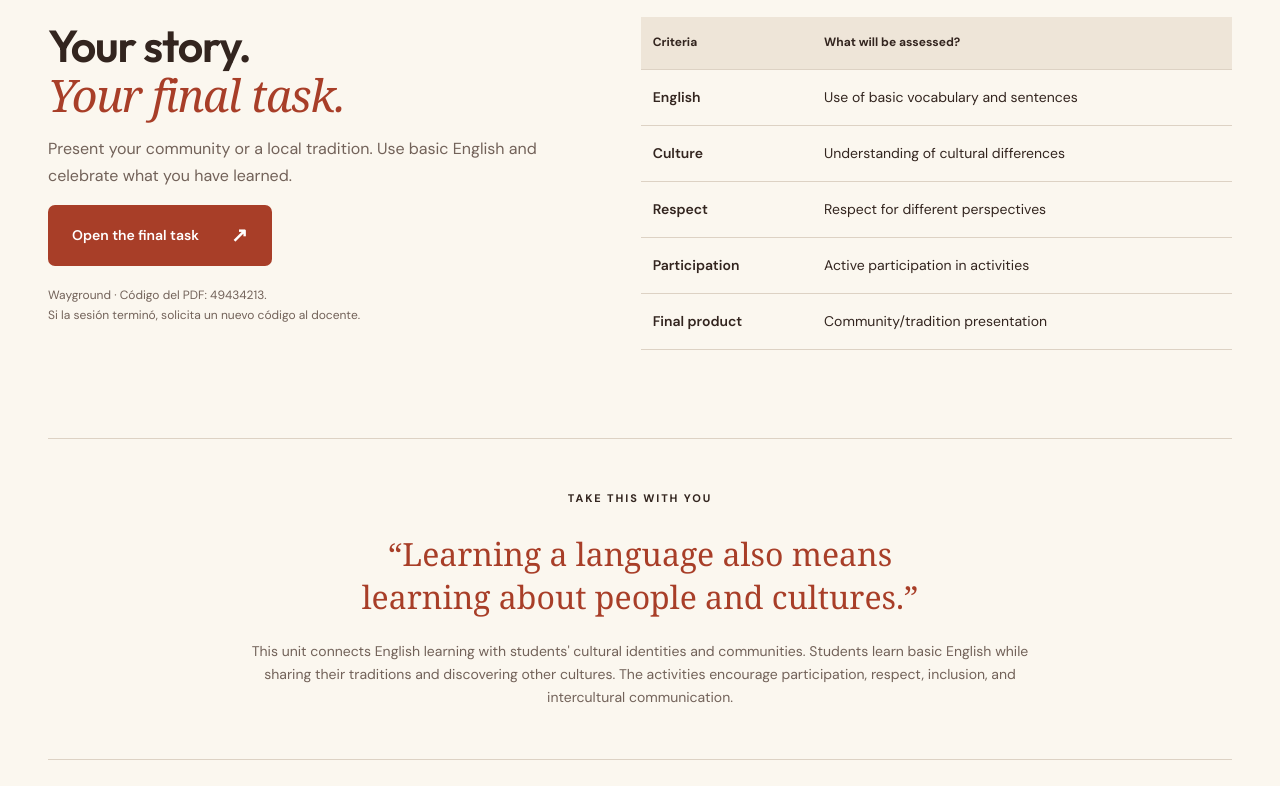
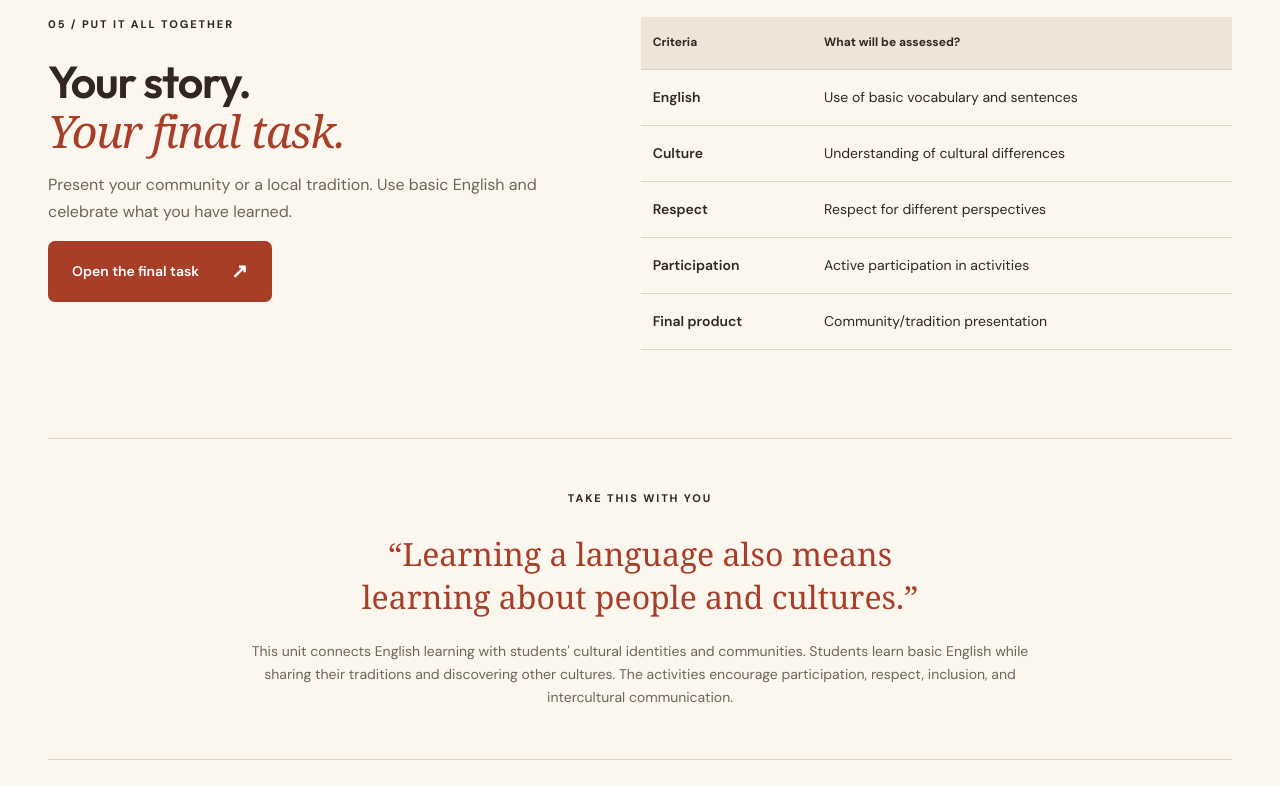
Before and after one commit to tauro9905/englishclass, a plain HTML site: page index.html in a window 1280 px wide. Shown: the part 4272-5058 px from the top of the page. Drawn offline with Linux system fonts and the light colour scheme.

Commit message:
Update final task link and remove outdated session note

```diff
--- a/index.html
+++ b/index.html
@@ -23,7 +23,7 @@
 <section id="modules" class="modules-section section"><div class="wrap"><div class="section-heading"><div><p class="eyebrow">02 / YOUR LEARNING JOURNEY</p><h2>Four ways to <em>connect.</em></h2></div><p lang="es">Elige un módulo. Toca una palabra<br>para descubrir su significado.</p></div><div class="module-tabs" role="tablist" aria-label="Learning modules"><button id="tab-0" role="tab" aria-selected="true" aria-controls="module-panel" data-module="0"><span>01</span> My Identity</button><button id="tab-1" role="tab" aria-selected="false" aria-controls="module-panel" tabindex="-1" data-module="1"><span>02</span> My Community</button><button id="tab-2" role="tab" aria-selected="false" aria-controls="module-panel" tabindex="-1" data-module="2"><span>03</span> My Traditions</button><button id="tab-3" role="tab" aria-selected="false" aria-controls="module-panel" tabindex="-1" data-module="3"><span>04</span> Other Cultures</button></div><div id="module-panel" role="tabpanel" aria-labelledby="tab-0" tabindex="0"></div><noscript><p>Enable JavaScript to explore the interactive modules and activity links.</p></noscript></div></section>
 <section id="activities" class="section wrap"><div class="section-heading"><div><p class="eyebrow">03 / LEARN BY DOING</p><h2>A little practice.<br><em>A world of discovery.</em></h2></div><p>Speak, draw, write, or use visual materials.<br>Choose how you want to participate.</p></div><div class="activities-grid" id="activity-list"></div><p class="resource-note" lang="es">Los botones abren los recursos originales del PDF en otra pestaña. Algunos pueden requerir acceso del docente o una sesión activa.</p></section>
 <section id="inclusion" class="inclusion-section section"><div class="wrap"><div class="section-heading"><div><p class="eyebrow">04 / EVERY VOICE BELONGS</p><h2>Our differences make<br>our communities <em>richer.</em></h2></div><span class="big-star" aria-hidden="true">✳</span></div><div class="inclusion-grid"><article><h3>Many cultures</h3><p>We learn that cultures and traditions can be different.</p></article><article><h3>Every kind of family</h3><p>We welcome different family structures and experiences.</p></article><article><h3>Every community</h3><p>We include both rural and urban communities.</p></article><article><h3>Every language</h3><p>We respect our first languages and cultural backgrounds.</p></article><article><h3>No stereotypes</h3><p>We explore differences respectfully, without generalizations.</p></article><article><h3>Respect, always</h3><p>We listen to and value our classmates' experiences.</p></article></div></div></section>
-<section id="assessment" class="section wrap assessment-grid"><div><p class="eyebrow">05 / PUT IT ALL TOGETHER</p><h2>Your story.<br><em>Your final task.</em></h2><p>Present your community or a local tradition. Use basic English and celebrate what you have learned.</p><a class="button" href="https://wayground.com/join?gc=49434213" target="_blank" rel="noopener noreferrer">Open the final task <span aria-hidden="true">↗</span></a><p class="resource-note" lang="es">Wayground · Código del PDF: 49434213.<br>Si la sesión terminó, solicita un nuevo código al docente.</p></div><div class="assessment-table"><table><caption>Assessment methods</caption><thead><tr><th scope="col">Criteria</th><th scope="col">What will be assessed?</th></tr></thead><tbody><tr><th scope="row">English</th><td>Use of basic vocabulary and sentences</td></tr><tr><th scope="row">Culture</th><td>Understanding of cultural differences</td></tr><tr><th scope="row">Respect</th><td>Respect for different perspectives</td></tr><tr><th scope="row">Participation</th><td>Active participation in activities</td></tr><tr><th scope="row">Final product</th><td>Community/tradition presentation</td></tr></tbody></table></div></section>
+<section id="assessment" class="section wrap assessment-grid"><div><p class="eyebrow">05 / PUT IT ALL TOGETHER</p><h2>Your story.<br><em>Your final task.</em></h2><p>Present your community or a local tradition. Use basic English and celebrate what you have learned.</p><a class="button" href="https://wayground.com/join/quiz/6aa04081c7111445a42c17c6/start?studentShare=true" target="_blank" rel="noopener noreferrer">Open the final task <span aria-hidden="true">↗</span></a></div><div class="assessment-table"><table><caption>Assessment methods</caption><thead><tr><th scope="col">Criteria</th><th scope="col">What will be assessed?</th></tr></thead><tbody><tr><th scope="row">English</th><td>Use of basic vocabulary and sentences</td></tr><tr><th scope="row">Culture</th><td>Understanding of cultural differences</td></tr><tr><th scope="row">Respect</th><td>Respect for different perspectives</td></tr><tr><th scope="row">Participation</th><td>Active participation in activities</td></tr><tr><th scope="row">Final product</th><td>Community/tradition presentation</td></tr></tbody></table></div></section>
 <section class="closing wrap"><p class="eyebrow">TAKE THIS WITH YOU</p><blockquote>“Learning a language also means<br>learning about people and cultures.”</blockquote><p>This unit connects English learning with students' cultural identities and communities. Students learn basic English while sharing their traditions and discovering other cultures. The activities encourage participation, respect, inclusion, and intercultural communication.</p></section>
 <section id="references" class="section wrap references"><p class="eyebrow">06 / ACADEMIC SOURCES</p><h2>References</h2><p lang="es">Referencias bibliográficas reproducidas del documento base.</p><ol><li>Arsel, Z., Crockett, D., &amp; Scott, M. L. (2022). Diversity, equity, and inclusion (DEI) in the Journal of Consumer Research: A curation and research agenda. <cite>Journal of Consumer Research, 48</cite>(5).</li><li>Chiesa, B. D., Scott, J., &amp; Hinton, C. (2012). <cite>Languages in a global world: Learning for better cultural understanding.</cite> OECD Publishing.</li><li>Deardorff, D. K. (Ed.). (2009). <cite>The SAGE handbook of intercultural competence.</cite> SAGE.</li><li>Morehouse, K. N., &amp; Banaji, M. R. (2024). Understanding implicit bias: Insights &amp; innovations. <cite>Daedalus, 153</cite>(1), 8–12.</li><li>Salend, S. J. (2010). <cite>Creating inclusive classrooms.</cite> Pearson Education.</li></ol></section>
 </main><footer class="wrap"><a class="brand" href="#home"><span class="brand-mark" aria-hidden="true">mc.</span><strong>My Community, My Culture</strong></a><p>An inclusive English learning unit · A1</p><a href="#home">Back to top ↑</a></footer>
```
